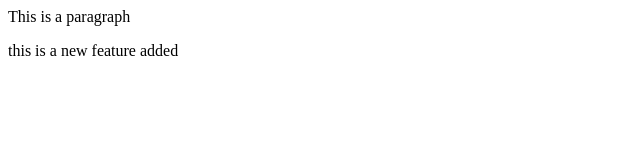
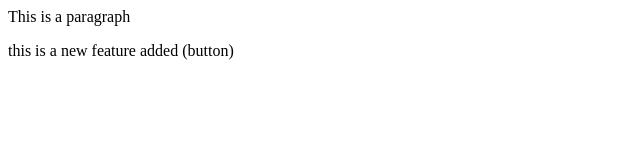
Before and after one commit to UsamaQadir777/localRepo, a plain HTML site: page index.html in a window 1280 px wide. Shown: the full height of the page, 0-640 px from the left. Drawn offline with Linux system fonts and the light colour scheme.

Commit message:
Add button

```diff
--- a/index.html
+++ b/index.html
@@ -1,2 +1,2 @@
 <p>This is a paragraph</p>
-<p>this is a new feature added</p>
+<p>this is a new feature added (button) </p>
```
